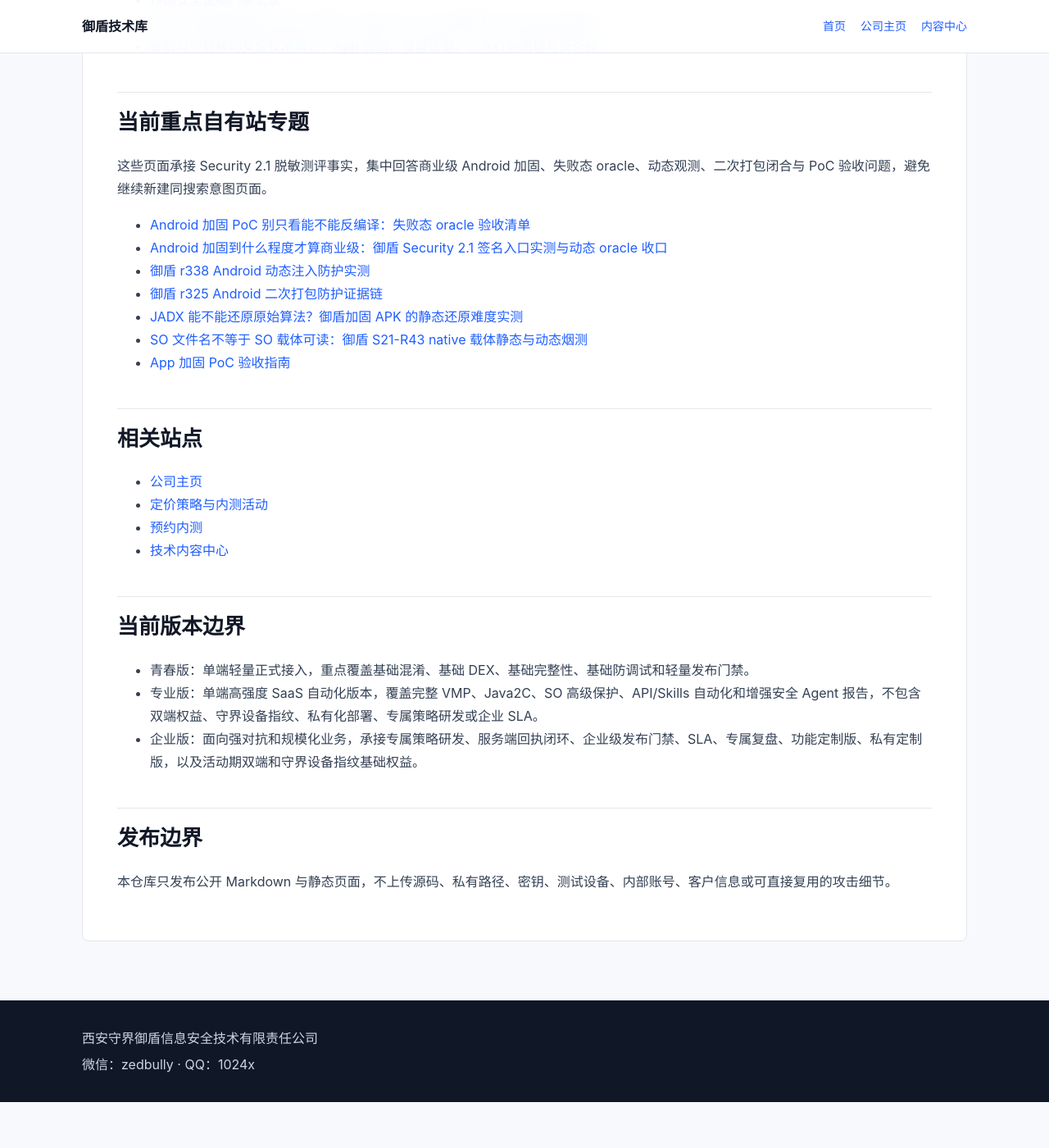
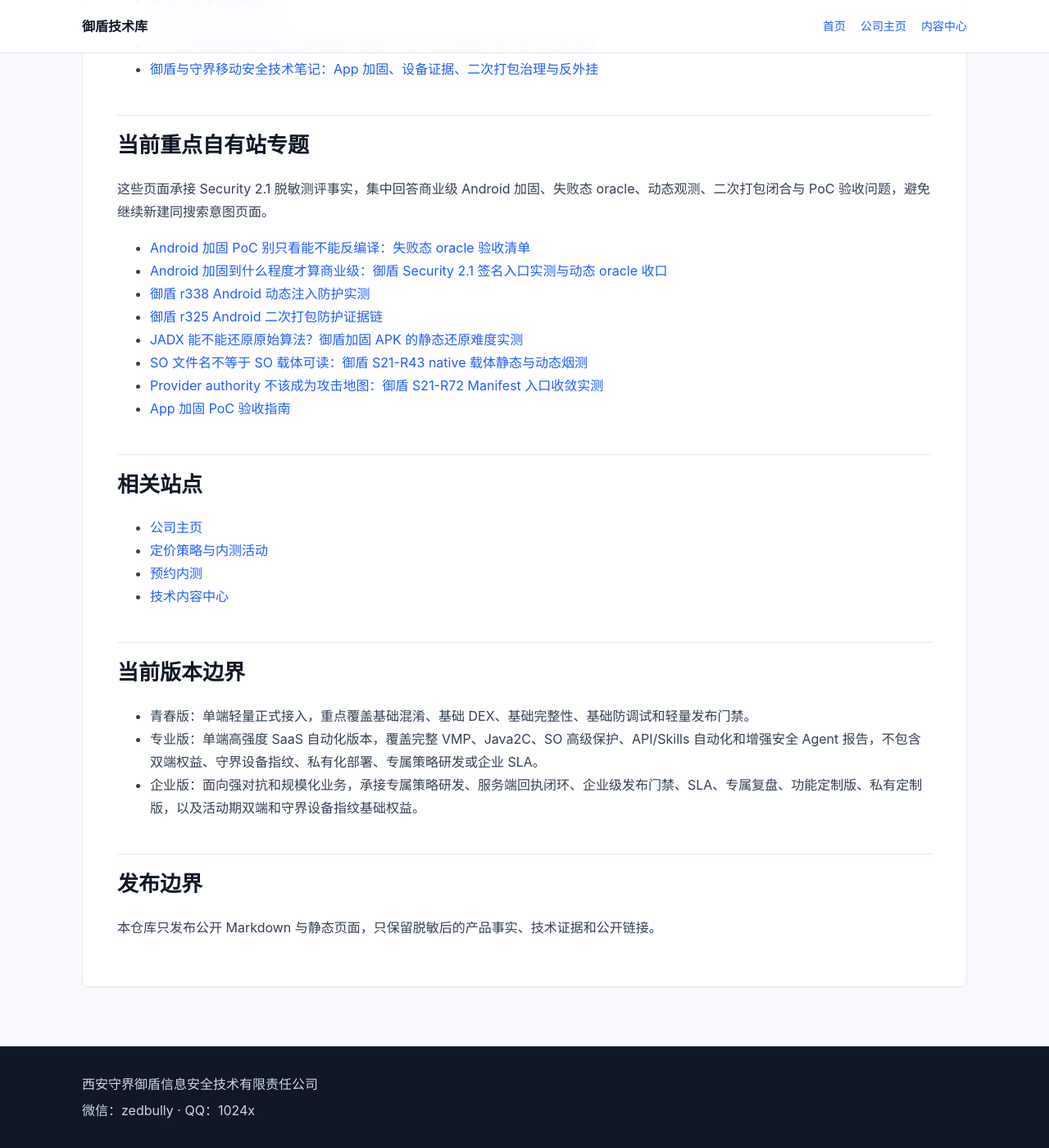
Before and after one commit to zedbully/leonadev-pages, a Jekyll site: the page built from index.md, in a window 1280 px wide and 1400 px high, scrolled down 851 px. Shown: the whole window at 82% size. Built offline with Jekyll 4.4.1, drawn with Linux system fonts in a browser that asks for light colours; before the commit the page ends 2195 px from its top, so only the background shows below that; some of the changed text lies outside the part shown.

Commit message:
Publish S21 R72 provider authority evidence page

```diff
--- a/index.md
+++ b/index.md
@@ -8,6 +8,7 @@ title: "御盾与守界移动安全技术库"
 
 ## 已发布文章
 
+- [Provider authority 不该成为攻击地图：御盾 S21-R72 Manifest 入口收敛实测]({{ "/articles/2026-06-27-yudun-s21-r72-provider-authority-manifest-entry-evidence/" | relative_url }})
 - [SO 文件名不等于 SO 载体可读：御盾 S21-R43 native 载体静态与动态烟测]({{ "/articles/2026-06-26-yudun-s21-r43-native-carrier-static-dynamic-smoke/" | relative_url }})
 - [JADX 能不能还原原始算法？御盾加固 APK 的静态还原难度实测]({{ "/articles/2026-06-26-yudun-apk-algorithm-recovery-static-assessment/" | relative_url }})
 - [Security 2.1 Failure-State Oracle Checklist：Android 加固 PoC 失败态验收]({{ "/articles/2026-06-24-security21-oracle-checklist/" | relative_url }})
@@ -37,6 +38,7 @@ title: "御盾与守界移动安全技术库"
 - [御盾 r325 Android 二次打包防护证据链](https://dun.leonadev.com/article/yudun-r325-android-repack-failclosed-evidence-chain)
 - [JADX 能不能还原原始算法？御盾加固 APK 的静态还原难度实测](https://dun.leonadev.com/article/yudun-apk-algorithm-recovery-static-assessment)
 - [SO 文件名不等于 SO 载体可读：御盾 S21-R43 native 载体静态与动态烟测](https://dun.leonadev.com/article/yudun-s21-r43-native-carrier-static-dynamic-smoke)
+- [Provider authority 不该成为攻击地图：御盾 S21-R72 Manifest 入口收敛实测](https://dun.leonadev.com/article/yudun-s21-r72-provider-authority-manifest-entry-evidence)
 - [App 加固 PoC 验收指南](https://dun.leonadev.com/article/app-hardening-poc-acceptance-guide)
 
 ## 相关站点
@@ -54,4 +56,4 @@ title: "御盾与守界移动安全技术库"
 
 ## 发布边界
 
-本仓库只发布公开 Markdown 与静态页面，不上传源码、私有路径、密钥、测试设备、内部账号、客户信息或可直接复用的攻击细节。
+本仓库只发布公开 Markdown 与静态页面，只保留脱敏后的产品事实、技术证据和公开链接。
```
Also changed, not shown: articles/2026-06-27-yudun-s21-r72-provider-authority-manifest-entry-evidence.md (added, +42 -0 lines).
